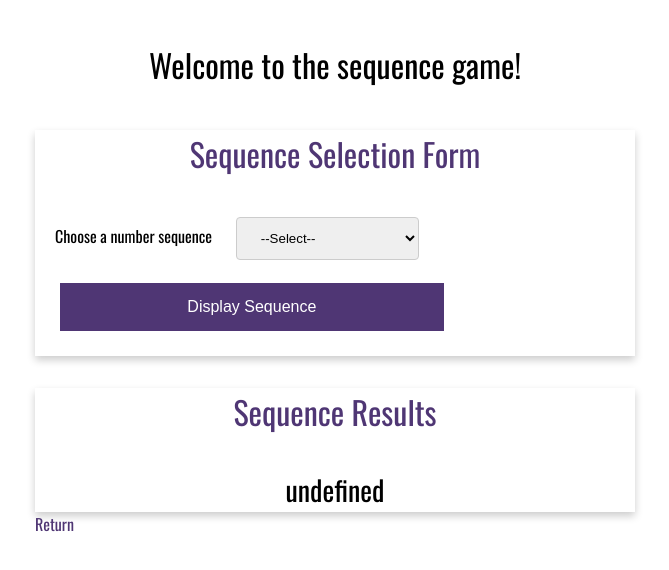
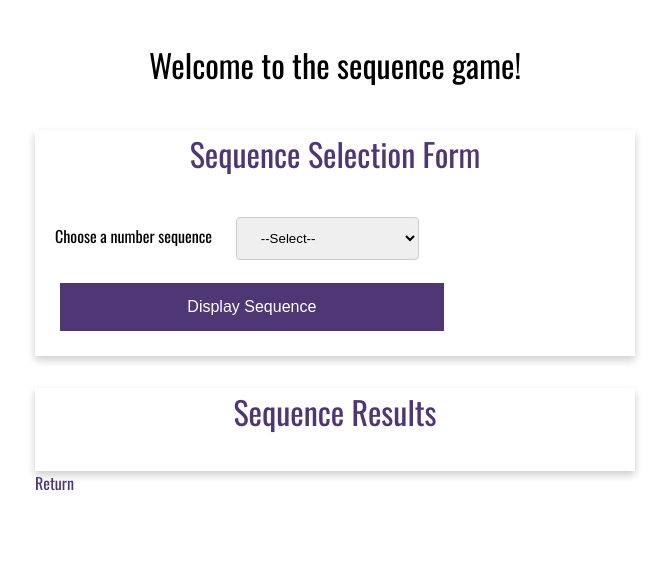
Before and after one commit to waustin37/web-231, a plain HTML site: page week-5/Austin-sequence-game.html in a window 1280 px wide. Both pictures are taken after a click on the button "Display Sequence". Shown: the whole page, without its empty margins (305-974 px from the left). Drawn offline with nearby package versions, Linux system fonts and the light colour scheme.

Commit message:
Update Austin-sequence-game.html

```diff
--- a/week-5/Austin-sequence-game.html
+++ b/week-5/Austin-sequence-game.html
@@ -99,6 +99,7 @@
                     //Invalid or No Choice
                             else if (choice=="select") {
                                 alert ("Invalid selection, please try again!");
+                                message=""
                             }
 
                     //Output
```
